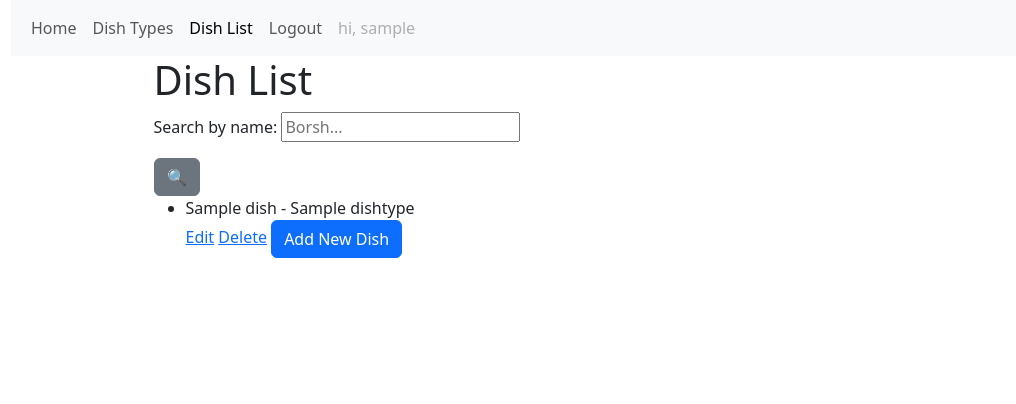
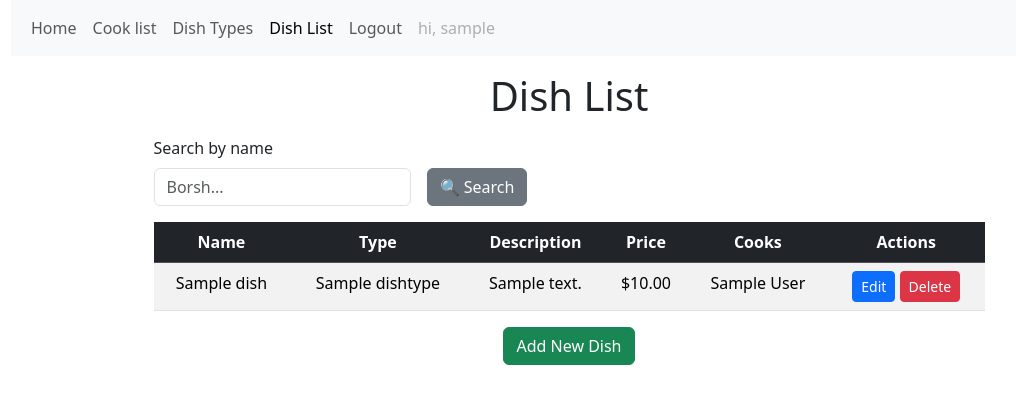
Before and after one commit to diemonBil/cafe_kitchen_service, a Django app: page /dishes/ in a window 1280 px wide. Shown: the top 404 px of the page, without its empty margins (71-1087 px from the left). Run offline with Django 5.2, Linux system fonts and the light colour scheme; a user stored in the database is signed in; tables that the repository leaves empty hold one stand-in row (values such as "Sample post"); some libraries are stand-ins or nearby versions.

Commit message:
Add better frontend for dish type list, cook list, dish list

```diff
--- a/kitchen/templates/base.html
+++ b/kitchen/templates/base.html
@@ -23,6 +23,9 @@
               </li>
 
               {% if user.is_authenticated %}
+              <li class="nav-item">
+                <a class="nav-link"  href="{% url 'kitchen:cook_list' %}">Cook list</a>
+              </li>
               <li class="nav-item">
                 <a class="nav-link"  href="{% url 'kitchen:dish_type_list' %}">Dish Types</a>
               </li>
--- a/kitchen/templates/kitchen/dish_list.html
+++ b/kitchen/templates/kitchen/dish_list.html
@@ -1,19 +1,60 @@
 {% extends "base.html" %}
+{% load crispy_forms_tags %}
 
 {% block content %}
-    <h1>Dish List</h1>
-    <form action="" method="get" class="form-inline">
-        {{ search_form.as_p }}
-        <input class="btn btn-secondary" type="submit" value="🔍">
-    </form>
-    <ul>
+<h1 class="text-center m-3">Dish List</h1>
+
+<!-- Search Form -->
+<form action="" method="get" class="row g-3">
+    <div class="col-auto">
+        {{ search_form|crispy }}
+    </div>
+    <div class="col-auto d-flex align-items-end mb-3">
+        <button type="submit" class="btn btn-secondary">🔍 Search</button>
+    </div>
+</form>
+
+<!-- Table for displaying dishes -->
+<table class="table table-striped table-hover text-center">
+    <thead class="table-dark">
+        <tr>
+            <th>Name</th>
+            <th>Type</th>
+            <th>Description</th>
+            <th>Price</th>
+            <th>Cooks</th>
+            <th>Actions</th>
+        </tr>
+    </thead>
+    <tbody>
         {% for dish in dish_list %}
-            <li>{{ dish.name }} - {{ dish.dish_type.name }}</li>
-            <a href="{% url 'kitchen:dish_update' dish.pk %}">Edit</a>
-            <a href="{% url 'kitchen:dish_delete' dish.pk %}">Delete</a>
+            <tr>
+                <td>{{ dish.name }}</td>
+                <td>{{ dish.dish_type.name }}</td>
+                <td>{{ dish.description }}</td>
+                <td>${{ dish.price }}</td>
+                <td>
+                    {% for cook in dish.cooks.all %}
+                        {{ cook.first_name }} {{ cook.last_name }}{% if not forloop.last %}, {% endif %}
+                    {% empty %}
+                        No cooks assigned
+                    {% endfor %}
+                </td>
+                <td>
+                    <a href="{% url 'kitchen:dish_update' dish.pk %}" class="btn btn-sm btn-primary">Edit</a>
+                    <a href="{% url 'kitchen:dish_delete' dish.pk %}" class="btn btn-sm btn-danger">Delete</a>
+                </td>
+            </tr>
         {% empty %}
-            <li>No dishes available.</li>
+            <tr>
+                <td colspan="4" class="text-center">No dishes available.</td>
+            </tr>
         {% endfor %}
-        <a href="{% url 'kitchen:dish_create' %}" class="btn btn-primary">Add New Dish</a>
-    </ul>
+    </tbody>
+</table>
+
+<!-- Add new dish button -->
+<div class="text-center mt-3">
+    <a href="{% url 'kitchen:dish_create' %}" class="btn btn-success">Add New Dish</a>
+</div>
 {% endblock %}
--- a/kitchen/views.py
+++ b/kitchen/views.py
@@ -106,7 +106,7 @@ class DishCreateView(LoginRequiredMixin, generic.CreateView):
 """Allows an authenticated user to update an existing dish."""
 class DishUpdateView(LoginRequiredMixin, generic.UpdateView):
     model = Dish
-    fields = ["name", "description", "price", "dish_type", "cooks"]
+    form_class = DishForm
     template_name = "kitchen/dish_form.html"
     success_url = reverse_lazy("kitchen:dish_list")
 
```
Also changed, not shown: kitchen/templates/kitchen/cook_list.html (+39 -11 lines), kitchen/templates/kitchen/dish_type_list.html (+24 -11 lines).
